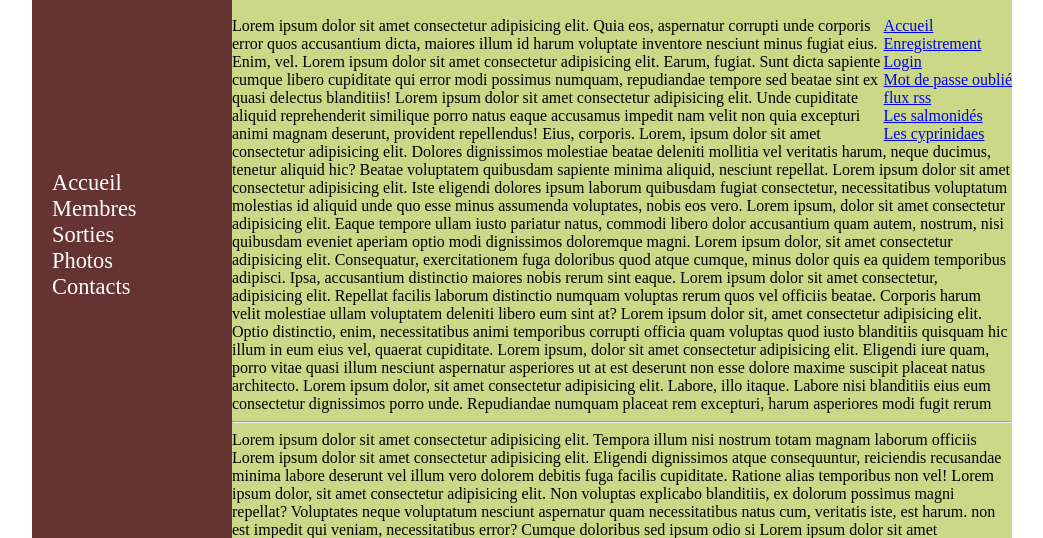
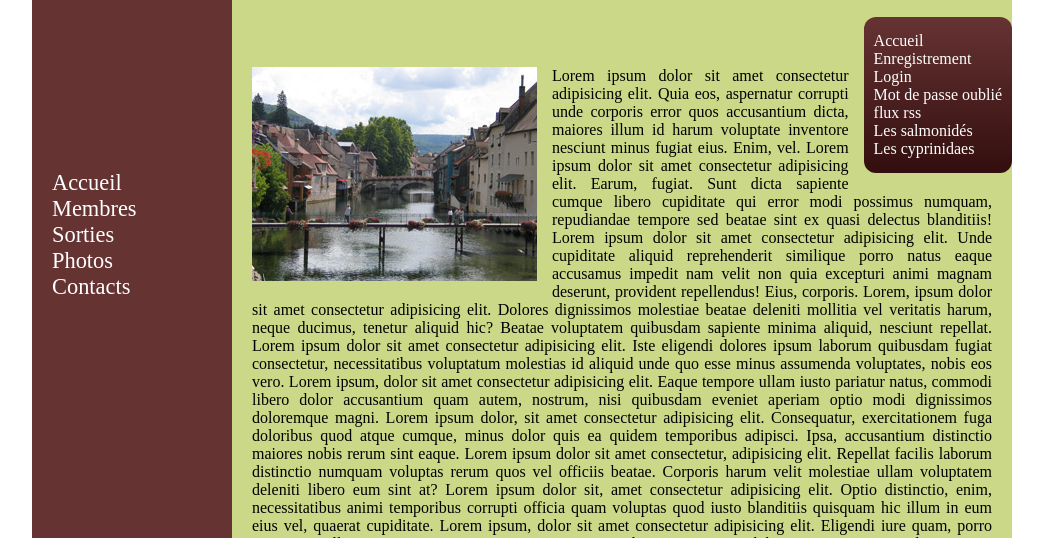
Before and after one commit to arfpchatelot/abcweb, a plain HTML site: page index.html in a window 1280 px wide. Shown: the part 262-800 px from the top of the page, without its empty margins (118-1161 px from the left). Drawn offline with Linux system fonts and the light colour scheme.

Commit message:
Ajout transformation transition CSS3 exemple la truite

```diff
--- a/css/groupea.css
+++ b/css/groupea.css
@@ -148,13 +148,13 @@ font-size: 1.4em;
 
 }
 
-section
+#main section
 {
 margin-left: 200px;
 background-color:  #CBD888;
 }
 
-footer
+#main footer
  {
      padding: 30px;
      background-color: #006633;
@@ -166,3 +166,56 @@ footer
     color : whitesmoke;
     text-shadow: 4px 4px 5px black;
 }
+#main article {
+    text-align: justify;
+    padding: 50px 20px;
+}
+#main aside
+{
+background:linear-gradient(to bottom,#663333,#330e0e );
+margin-left: 15px;
+margin-bottom: 15px;
+padding: 15px 10px;
+border-radius:12px;
+-moz-border-radius: (12px);
+-webkit-border-radius: (12px);
+-ms-border-radius: (12px);
+-o-border-radius: (12px);
+}
+#main aside a:link
+{
+color: white;
+text-decoration: none;
+/*-webkit-text-emphasis: triangle blue;*/
+}
+#main aside a:hover
+{
+text-emphasis-style:1.2em ;
+text-decoration: underline;
+}
+#main aside a:active
+{
+    color: yellowgreen;
+
+}
+#main aside a:visited
+{
+color: rgb(107, 88, 85);
+
+}
+img[title="ornans"]
+{
+    float: left;
+    margin-right: 15px;
+    margin-bottom: 5px;
+ transition-property: all;
+ transition-duration: 500ms;
+}
+img[title="ornans"]:hover
+{
+ transform:rotate(360deg) scale(1.5);
+ transform-origin:50% 50%;
+ transition-property: all;
+ transition-duration: 500ms;
+ transition-timing-function: ease-in;
+}
--- a/index.html
+++ b/index.html
@@ -115,7 +115,7 @@
 
             </aside>
             <article>
-
+                <img src="img\Ornans2.jpg" alt="petite venise de franche-comté les ponts pêche a la mouche" title="ornans"  />
                 Lorem ipsum dolor sit amet consectetur adipisicing elit. Quia eos, aspernatur corrupti unde
                 corporis error quos accusantium dicta, maiores illum id harum voluptate inventore nesciunt minus fugiat eius.
                 Enim, vel. Lorem ipsum dolor sit amet consectetur adipisicing elit. Earum, fugiat. Sunt dicta sapiente cumque
```
